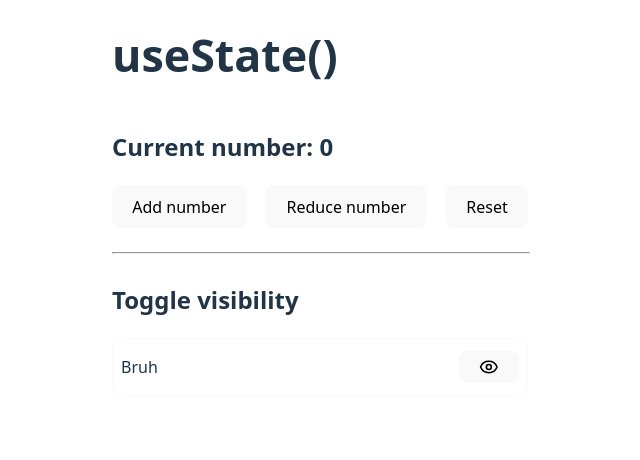
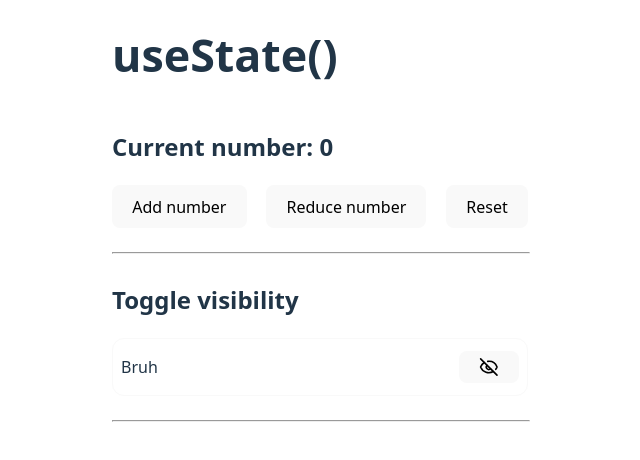
Before and after one commit to dwisarut/react-hook-practice, a React (Vite) app: page / in a window 1280 px wide. Shown: the top 460 px of the page, without its empty margins (320-960 px from the left). Built offline with nearby package versions, Linux system fonts and the light colour scheme.

Commit message:
feat: add toggle hidden and class styling

```diff
--- a/src/components/useStateHook.tsx
+++ b/src/components/useStateHook.tsx
@@ -1,8 +1,9 @@
 import { useState } from "react";
-import { Eye } from "lucide-react";
+import { Eye, EyeOff } from "lucide-react";
 
 function Counter() {
   const [count, setCount] = useState(0);
+  const [hidden, setHidden] = useState(false);
 
   function addIncrement() {
     setCount(count + 1);
@@ -14,6 +15,10 @@ function Counter() {
 
   function reset() {
     setCount(count - count);
+  }
+
+  function onVisibilityChange() {
+    setHidden(!hidden);
   }
 
   return (
@@ -29,11 +34,16 @@ function Counter() {
         <hr />
         <h2>Toggle visibility</h2>
         <div className="visibility__toggle">
-          <p className="toggle__message">Bruh</p>
-          <button className="hidden__button">
-            <Eye className="" />
+          <p
+            className={!hidden ? `toggle__message` : `toggle__message__hidden`}
+          >
+            Bruh
+          </p>
+          <button className="hidden__button" onClick={onVisibilityChange}>
+            {hidden ? <Eye /> : <EyeOff />}
           </button>
         </div>
+        <hr />
       </div>
     </>
   );
--- a/src/index.css
+++ b/src/index.css
@@ -128,3 +128,8 @@ hr {
 .toggle__message {
   margin-left: 8px;
 }
+
+.toggle__message__hidden {
+  margin-left: 8px;
+  visibility: hidden;
+}
```
